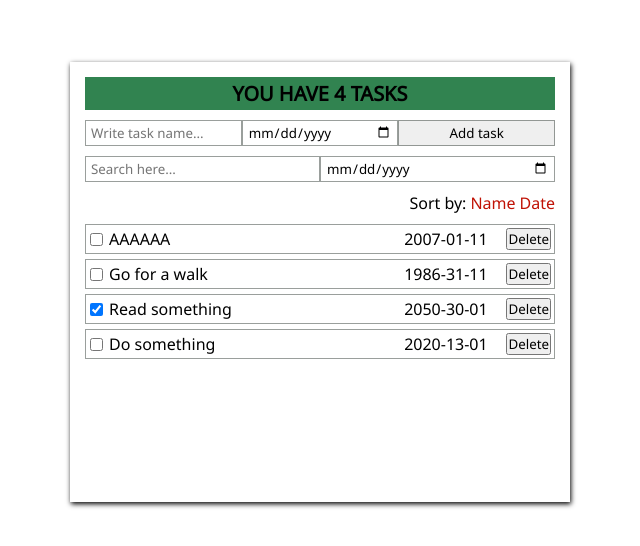
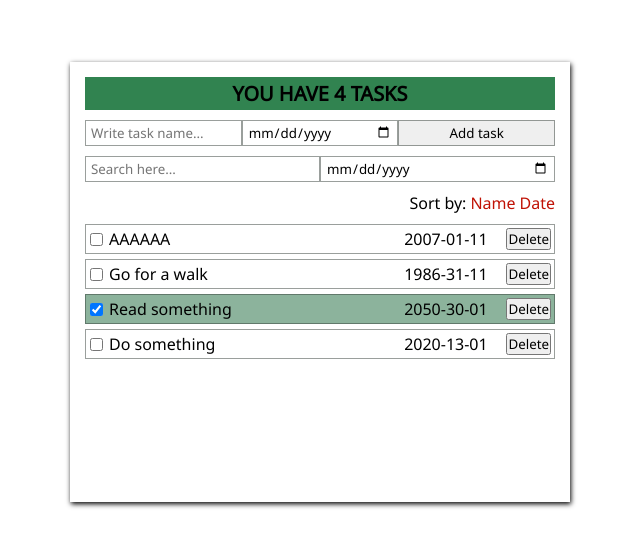
Before and after one commit to Meinerdi/ToDo-Application, a React (Create React App) app: page / in a window 1280 px wide. Shown: the part 118-664 px from the top of the page, without its empty margins (320-960 px from the left). Built offline with nearby package versions, Linux system fonts and the light colour scheme.

Commit message:
mark completed

```diff
--- a/src/Components/TasksContainer.js
+++ b/src/Components/TasksContainer.js
@@ -17,7 +17,7 @@ export class TasksContainer extends Component {
         return (
             <ol className={s.tasksContainer}>
                 {data.map(i => (
-                    <li key={i.id} className={s.taskHolder}>
+                    <li key={i.id} className={`${s.taskHolder} ${i.done ? s.completed : ""}`}>
                         <div className={s.taskNameHolder}>
                             <input
                                 type="checkbox"
--- a/src/styles.module.scss
+++ b/src/styles.module.scss
@@ -117,3 +117,7 @@ input[type=submit] {
 .taskName {
     cursor: context-menu;
 }
+
+.completed {
+    background: #4b8863a2
+}
```
Also changed, not shown: 1 other file (tests, documents, lock files or other folders).
